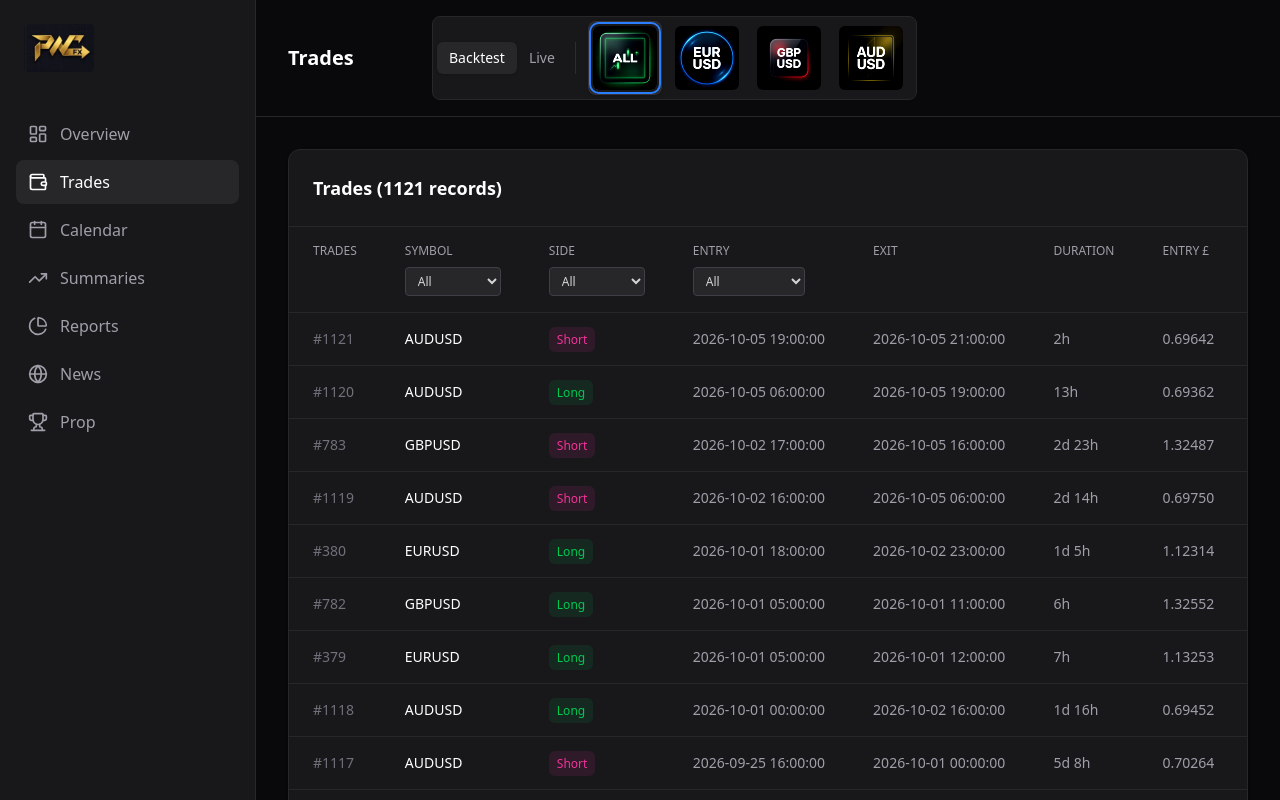
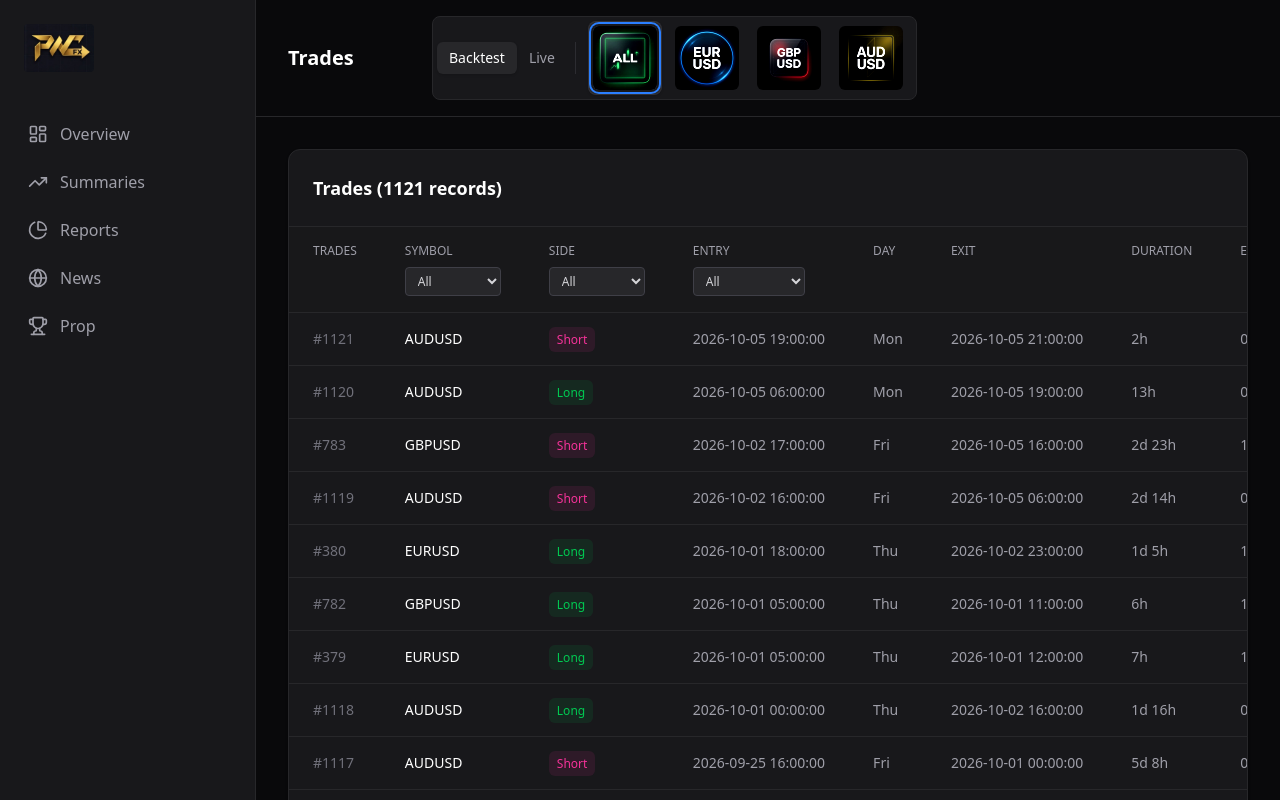
Before and after one commit to PostWorkCulture/FXDashboard, a Next.js app in the folder frontend/: page /trades in a window 1280 px wide. Built offline with nearby package versions, Linux system fonts and the light colour scheme.

Commit message:
Update Sidebar, add Day column to Trades, add Calendar to Overview

```diff
--- a/frontend/src/app/page.tsx
+++ b/frontend/src/app/page.tsx
@@ -8,7 +8,8 @@ import {
   Target,
   Activity,
   Wallet,
-  ClipboardCheck
+  ClipboardCheck,
+  Calendar
 } from "lucide-react";
 import {
   LineChart,
@@ -279,7 +280,8 @@ export default function Dashboard() {
         </div>
       </div>
 
-      {/* Trades Link */}
+      {/* Navigation Links */}
+      <div className="grid grid-cols-1 md:grid-cols-2 gap-4">
         <Link href="/trades" className="group bg-zinc-900 border border-zinc-800 rounded-xl p-4 flex items-center justify-between hover:bg-zinc-800/50 transition-colors shadow-sm">
           <div className="flex items-center gap-4">
             <div className="w-12 h-12 rounded-lg bg-green-500/10 flex items-center justify-center text-green-500 group-hover:scale-110 transition-transform">
@@ -294,6 +296,22 @@ export default function Dashboard() {
             <svg width="24" height="24" viewBox="0 0 24 24" fill="none" stroke="currentColor" strokeWidth="2" strokeLinecap="round" strokeLinejoin="round"><path d="m9 18 6-6-6-6"/></svg>
           </div>
         </Link>
+
+        <Link href="/calendar" className="group bg-zinc-900 border border-zinc-800 rounded-xl p-4 flex items-center justify-between hover:bg-zinc-800/50 transition-colors shadow-sm">
+          <div className="flex items-center gap-4">
+            <div className="w-12 h-12 rounded-lg bg-purple-500/10 flex items-center justify-center text-purple-500 group-hover:scale-110 transition-transform">
+              <Calendar size={24} />
+            </div>
+            <div>
+              <h3 className="font-semibold text-white">Calendar</h3>
+              <p className="text-sm text-zinc-400">View performance on a monthly calendar grid</p>
+            </div>
+          </div>
+          <div className="text-zinc-500 group-hover:text-white transition-colors px-4">
+            <svg width="24" height="24" viewBox="0 0 24 24" fill="none" stroke="currentColor" strokeWidth="2" strokeLinecap="round" strokeLinejoin="round"><path d="m9 18 6-6-6-6"/></svg>
+          </div>
+        </Link>
+      </div>
 
       {/* Breakdowns Row */}
       <div className="grid grid-cols-1 md:grid-cols-2 gap-6">
--- a/frontend/src/app/trades/page.tsx
+++ b/frontend/src/app/trades/page.tsx
@@ -91,6 +91,7 @@ export default function TradesPage() {
                       </select>
                     </div>
                   </th>
+                  <th className="px-6 py-4 font-medium align-top">Day</th>
                   <th className="px-6 py-4 font-medium align-top">Exit</th>
                   <th className="px-6 py-4 font-medium align-top">Duration</th>
                   <th className="px-6 py-4 font-medium align-top">Entry £</th>
@@ -99,7 +100,11 @@ export default function TradesPage() {
                 </tr>
               </thead>
               <tbody className="divide-y divide-zinc-800">
-                {currentTrades.map((trade) => (
+                {currentTrades.map((trade) => {
+                  const entryDate = new Date(trade.entry_time.replace(" ", "T"));
+                  const days = ["Sun", "Mon", "Tue", "Wed", "Thu", "Fri", "Sat"];
+                  const dayName = days[entryDate.getDay()];
+                  return (
                   <tr
                     key={trade.id}
                     onClick={() => setSelectedTrade(trade)}
@@ -118,6 +123,7 @@ export default function TradesPage() {
                       </span>
                     </td>
                     <td className="px-6 py-4 text-zinc-400">{trade.entry_time.split(".")[0]}</td>
+                    <td className="px-6 py-4 text-zinc-400">{dayName}</td>
                     <td className="px-6 py-4 text-zinc-400">{trade.exit_time ? trade.exit_time.split(".")[0] : "-"}</td>
                     <td className="px-6 py-4 text-zinc-400">
                       {trade.duration_hours ? (
@@ -134,7 +140,8 @@ export default function TradesPage() {
                       {trade.pnl >= 0 ? "+" : ""}${Math.abs(trade.pnl).toFixed(2)}
                     </td>
                   </tr>
-                ))}
+                );
+              })}
               </tbody>
             </table>
           ) : (
--- a/frontend/src/components/Sidebar.tsx
+++ b/frontend/src/components/Sidebar.tsx
@@ -33,8 +33,6 @@ export function Sidebar() {
 
       <nav className="flex-1 px-4 py-4 space-y-1">
         <NavItem href="/" icon={<LayoutDashboard size={20} />} label="Overview" active={pathname === "/"} />
-        <NavItem href="/trades" icon={<Wallet size={20} />} label="Trades" active={pathname === "/trades"} />
-        <NavItem href="/calendar" icon={<Calendar size={20} />} label="Calendar" active={pathname === "/calendar"} />
         <NavItem href="/summaries" icon={<TrendingUp size={20} />} label="Summaries" active={pathname === "/summaries"} />
         <NavItem href="/reports" icon={<PieChartIcon size={20} />} label="Reports" active={pathname === "/reports"} />
         <NavItem href="/news" icon={<Globe size={20} />} label="News" active={pathname === "/news"} />
```
Lines whose indentation alone changed are shown as unchanged.
